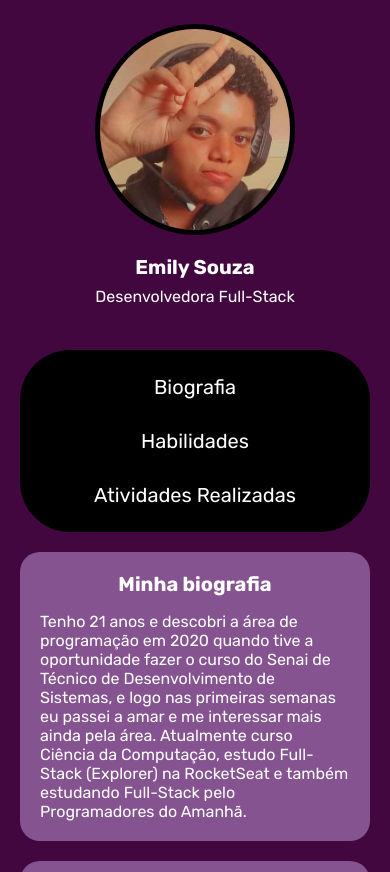
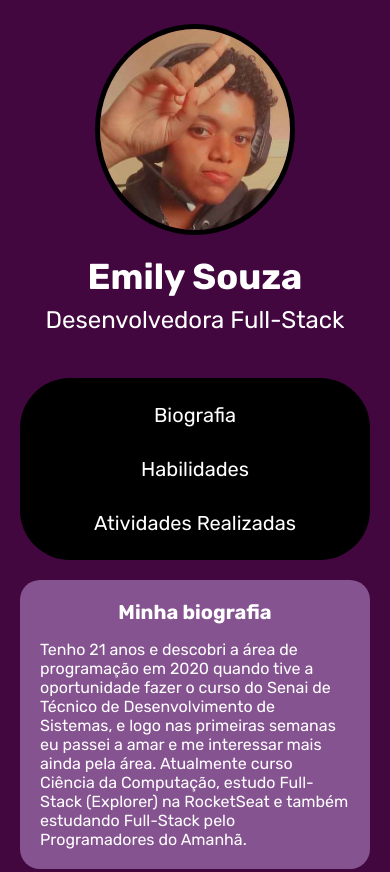
Before and after one commit to EmilySSouza/Repositorio, a plain HTML site: page index.html in a window 390 px wide. Shown: the top 872 px of the page. Drawn offline with Linux system fonts and the light colour scheme.

Commit message:
CSS adjustments

```diff
--- a/style.css
+++ b/style.css
@@ -70,8 +70,12 @@ header img:hover {
     align-items: center;
 }
 
+#textHeader h1 {
+    font-size: 3.6rem;
+}
+
 #textHeader p {
-    font-size: 1.6rem;
+    font-size: 2.4rem;
 }
 
 nav {
@@ -180,14 +184,6 @@ footer {
     }
 }
 
-@media (max-width: 570px) {
-    header {
-        display: flex;
-        flex-direction: column;
-        gap: 2rem;
-    }
-}
-
 @media (max-width: 670px) {
     nav ul{
         display: flex;
@@ -195,6 +191,12 @@ footer {
         gap: 2rem;
         align-items: center;
         justify-content: center
+    }
+
+    header {
+        display: flex;
+        flex-direction: column;
+        gap: 2rem;
     }
 }
 
```
